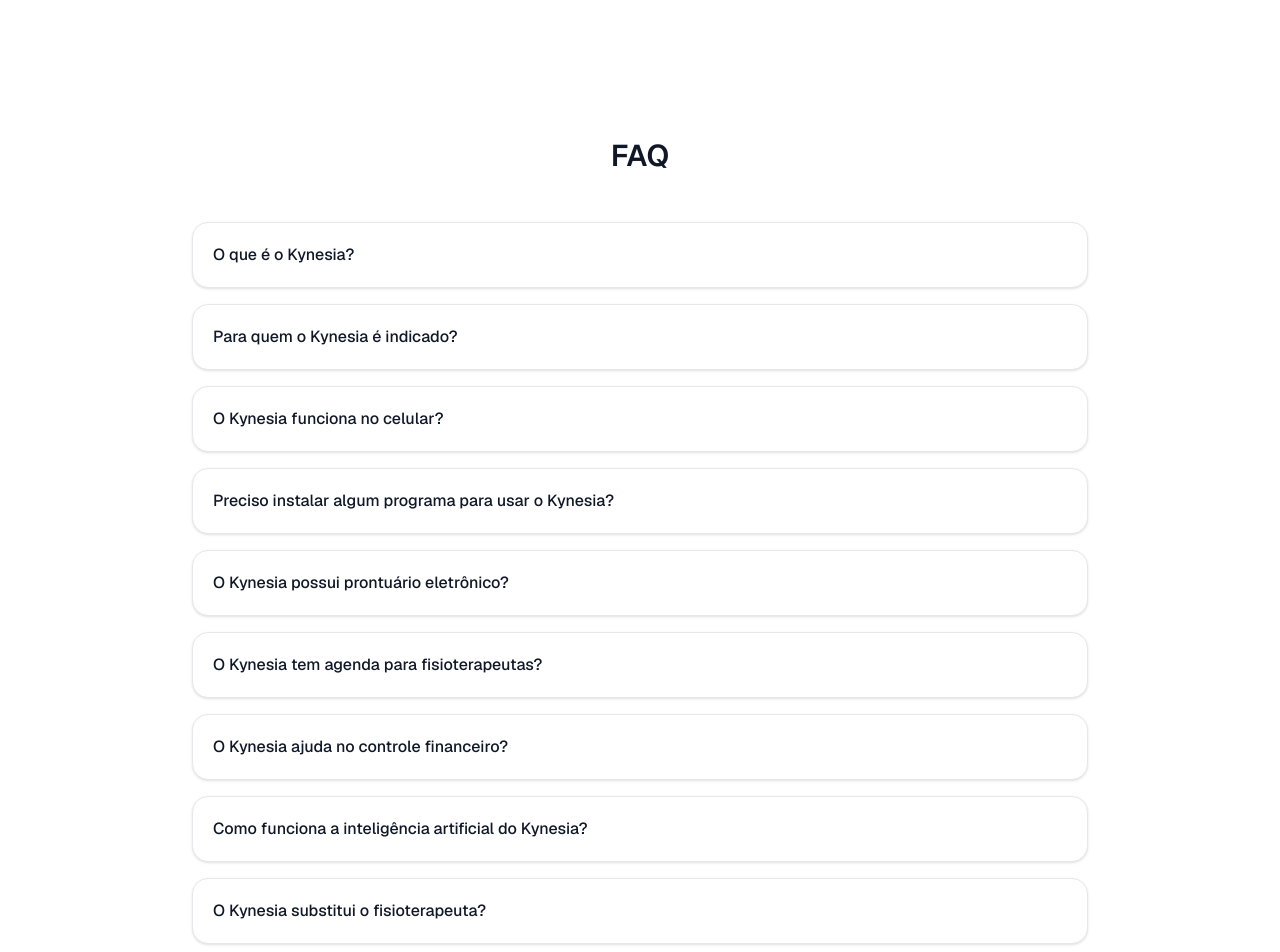
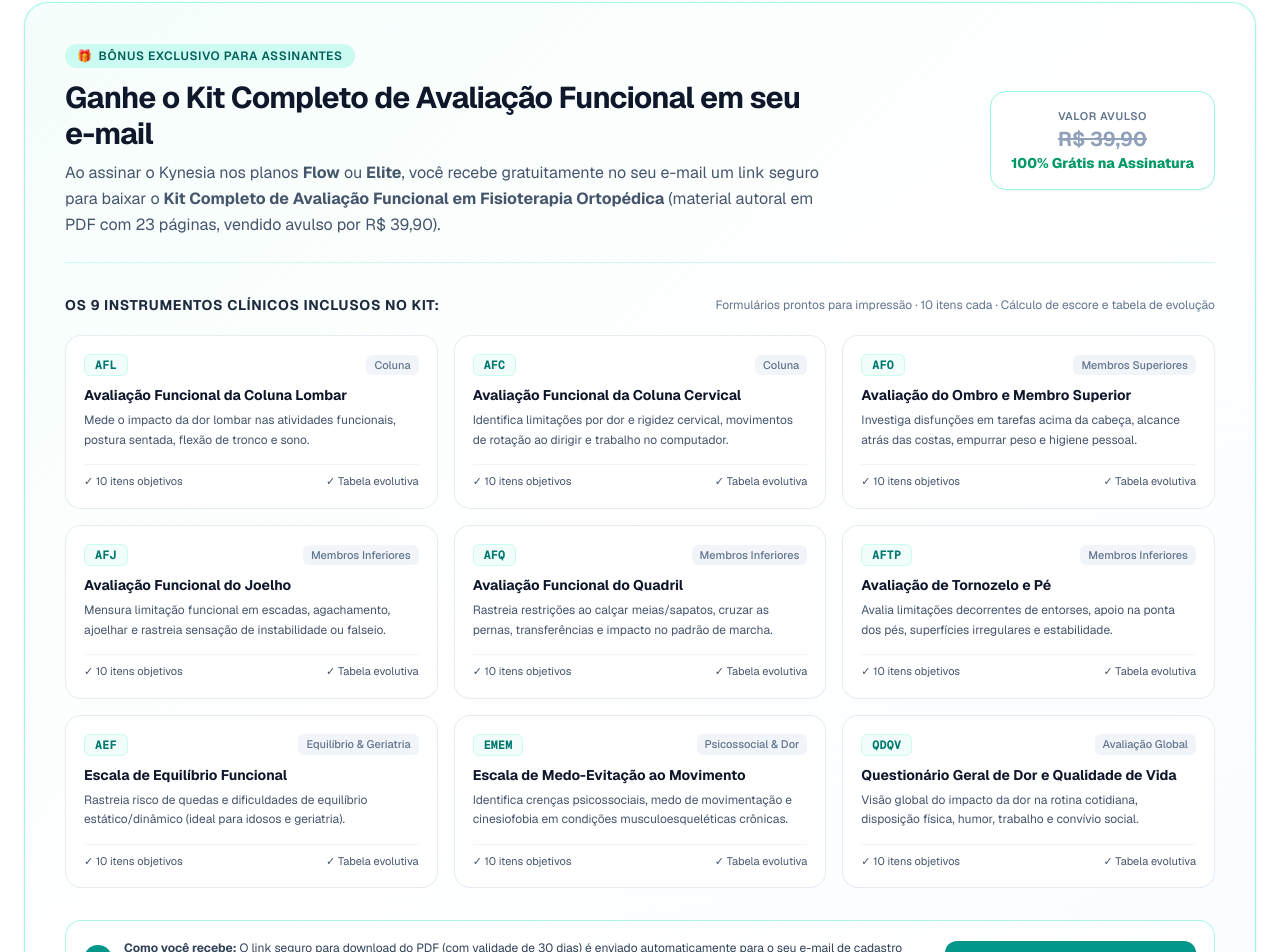
Before and after one commit to sendrette/kynesia-site, a Next.js app: page / in a window 1280 px wide. Shown: the part 5417-6369 px from the top of the page. Built offline with nearby package versions, Linux system fonts and the light colour scheme.

Commit message:
feat: add Functional Assessment Kit bonus to checkout, pricing comparison, and plan benefits

```diff
--- a/app/checkout/page.tsx
+++ b/app/checkout/page.tsx
@@ -365,6 +365,12 @@
                 No Pix, a cobrança será única com o valor anual total.
               </div>
             ) : null}
+
+            {plan.monthlyPrice > 0 ? (
+              <div className="mt-4 rounded-xl border border-emerald-200 bg-emerald-50/80 p-3.5 text-xs text-emerald-950">
+                <span className="font-semibold text-emerald-800">🎁 Bônus incluso:</span> O link seguro para download do <em>Kit Completo de Avaliação Funcional (PDF com 9 instrumentos)</em> será enviado diretamente para seu e-mail após a confirmação do primeiro pagamento.
+              </div>
+            ) : null}
           </aside>
 
           <section className="rounded-2xl border border-gray-200 bg-white p-6 shadow-sm md:p-8">
--- a/app/components/pricing-comparison-section.tsx
+++ b/app/components/pricing-comparison-section.tsx
@@ -5,7 +5,6 @@
 import Reveal from "./reveal";
 import {
   formatCurrencyBRL,
-  getPromoEndDateLabel,
   getPlanPricing,
   planCatalog,
   pricingComparisonCards,
@@ -331,6 +330,144 @@
             </div>
           </div>
         </Reveal>
+
+        {/* Bloco de Bônus Exclusivo de Assinatura: Kit Completo de Avaliação Funcional */}
+        <Reveal>
+          <div className="mt-14 overflow-hidden rounded-3xl border border-teal-200/90 bg-gradient-to-br from-teal-50/70 via-white to-sky-50/40 p-6 md:p-10 shadow-sm">
+            <div className="flex flex-col md:flex-row md:items-center justify-between gap-6 border-b border-teal-100 pb-6">
+              <div className="max-w-3xl">
+                <span className="inline-flex items-center gap-1.5 rounded-full bg-teal-100 px-3 py-1 text-xs font-semibold uppercase tracking-wider text-teal-800">
+                  <span>🎁</span> Bônus Exclusivo para Assinantes
+                </span>
+                <h3 className="mt-3 text-2xl font-bold tracking-tight text-slate-900 md:text-3xl">
+                  Ganhe o Kit Completo de Avaliação Funcional em seu e-mail
+                </h3>
+                <p className="mt-2 text-sm leading-relaxed text-slate-600 md:text-base">
+                  Ao assinar o Kynesia nos planos <strong>Flow</strong> ou <strong>Elite</strong>, você recebe gratuitamente no seu e-mail um link seguro para baixar o <strong>Kit Completo de Avaliação Funcional em Fisioterapia Ortopédica</strong> (material autoral em PDF com 23 páginas, vendido avulso por R$ 39,90).
+                </p>
+              </div>
+
+              <div className="shrink-0 self-start md:self-center rounded-2xl border border-teal-200 bg-white px-5 py-4 text-center shadow-xs">
+                <span className="block text-[11px] font-semibold uppercase tracking-wider text-slate-500">Valor Avulso</span>
+                <span className="text-xl font-bold text-slate-400 line-through">R$ 39,90</span>
+                <span className="block text-sm font-extrabold text-emerald-600">100% Grátis na Assinatura</span>
+              </div>
+            </div>
+
+            {/* Apresentação das 9 Avaliações presentes no Kit */}
+            <div className="mt-8">
+              <div className="flex flex-col sm:flex-row sm:items-center justify-between gap-2 mb-5">
+                <h4 className="text-sm font-bold uppercase tracking-wider text-slate-800">
+                  Os 9 Instrumentos Clínicos Inclusos no Kit:
+                </h4>
+                <span className="text-xs text-slate-500">
+                  Formulários prontos para impressão · 10 itens cada · Cálculo de escore e tabela de evolução
+                </span>
+              </div>
+
+              <div className="grid gap-4 sm:grid-cols-2 lg:grid-cols-3">
+                {[
+                  {
+                    sigla: "AFL",
+                    titulo: "Avaliação Funcional da Coluna Lombar",
+                    desc: "Mede o impacto da dor lombar nas atividades funcionais, postura sentada, flexão de tronco e sono.",
+                    tag: "Coluna",
+                  },
+                  {
+                    sigla: "AFC",
+                    titulo: "Avaliação Funcional da Coluna Cervical",
+                    desc: "Identifica limitações por dor e rigidez cervical, movimentos de rotação ao dirigir e trabalho no computador.",
+                    tag: "Coluna",
+                  },
+                  {
+                    sigla: "AFO",
+                    titulo: "Avaliação do Ombro e Membro Superior",
+                    desc: "Investiga disfunções em tarefas acima da cabeça, alcance atrás das costas, empurrar peso e higiene pessoal.",
+                    tag: "Membros Superiores",
+                  },
+                  {
+                    sigla: "AFJ",
+                    titulo: "Avaliação Funcional do Joelho",
+                    desc: "Mensura limitação funcional em escadas, agachamento, ajoelhar e rastreia sensação de instabilidade ou falseio.",
+                    tag: "Membros Inferiores",
+                  },
+                  {
+                    sigla: "AFQ",
+                    titulo: "Avaliação Funcional do Quadril",
+                    desc: "Rastreia restrições ao calçar meias/sapatos, cruzar as pernas, transferências e impacto no padrão de marcha.",
+                    tag: "Membros Inferiores",
+                  },
+                  {
+                    sigla: "AFTP",
+                    titulo: "Avaliação de Tornozelo e Pé",
+                    desc: "Avalia limitações decorrentes de entorses, apoio na ponta dos pés, superfícies irregulares e estabilidade.",
+                    tag: "Membros Inferiores",
+                  },
+                  {
+                    sigla: "AEF",
+                    titulo: "Escala de Equilíbrio Funcional",
+                    desc: "Rastreia risco de quedas e dificuldades de equilíbrio estático/dinâmico (ideal para idosos e geriatria).",
+                    tag: "Equilíbrio & Geriatria",
+                  },
+                  {
+                    sigla: "EMEM",
+                    titulo: "Escala de Medo-Evitação ao Movimento",
+                    desc: "Identifica crenças psicossociais, medo de movimentação e cinesiofobia em condições musculoesqueléticas crônicas.",
+                    tag: "Psicossocial & Dor",
+                  },
+                  {
+                    sigla: "QDQV",
+                    titulo: "Questionário Geral de Dor e Qualidade de Vida",
+                    desc: "Visão global do impacto da dor na rotina cotidiana, disposição física, humor, trabalho e convívio social.",
+                    tag: "Avaliação Global",
+                  },
+                ].map((item) => (
+                  <div
+                    key={item.sigla}
+                    className="flex flex-col justify-between rounded-2xl border border-slate-200/80 bg-white p-4.5 transition duration-200 hover:border-teal-300 hover:shadow-xs"
+                  >
+                    <div>
+                      <div className="flex items-center justify-between gap-2">
+                        <span className="font-mono text-xs font-bold text-teal-700 bg-teal-50 px-2.5 py-0.5 rounded-md border border-teal-100">
+                          {item.sigla}
+                        </span>
+                        <span className="text-[11px] font-medium text-slate-500 bg-slate-100 px-2 py-0.5 rounded-md">
+                          {item.tag}
+                        </span>
+                      </div>
+                      <h5 className="mt-2.5 text-sm font-bold text-slate-900 leading-snug">{item.titulo}</h5>
+                      <p className="mt-1.5 text-xs leading-relaxed text-slate-600">{item.desc}</p>
+                    </div>
+
+                    <div className="mt-3.5 border-t border-slate-100 pt-2 flex items-center justify-between text-[11px] text-slate-600">
+                      <span>✓ 10 itens objetivos</span>
+                      <span>✓ Tabela evolutiva</span>
+                    </div>
+                  </div>
+                ))}
+              </div>
+            </div>
+
+            {/* Aviso de como é feito o envio */}
+            <div className="mt-8 flex flex-col md:flex-row items-start md:items-center justify-between gap-4 rounded-2xl border border-teal-200/80 bg-white/90 p-4.5 text-xs text-slate-700">
+              <div className="flex items-start sm:items-center gap-3">
+                <span className="flex h-7 w-7 shrink-0 items-center justify-center rounded-full bg-teal-600 text-white font-bold text-xs shadow-xs">
+                  ✓
+                </span>
+                <p className="leading-relaxed">
+                  <strong>Como você recebe:</strong> O link seguro para download do PDF (com validade de 30 dias) é enviado automaticamente para o seu e-mail de cadastro assim que o primeiro pagamento da sua assinatura for confirmado pelo sistema.
+                </p>
+              </div>
+
+              <Link
+                href={`/checkout?plan=${selectedPlan.key === "start" ? "flow" : selectedPlan.key}&cycle=${billingCycle}`}
+                className="shrink-0 inline-flex items-center justify-center rounded-xl bg-teal-600 px-5 py-2.5 text-xs font-semibold text-white shadow-xs hover:bg-teal-700 transition"
+              >
+                Assinar plano {selectedPlan.key === "start" ? "Flow" : selectedMeta.name} e garantir o Kit →
+              </Link>
+            </div>
+          </div>
+        </Reveal>
       </div>
     </section>
   );
--- a/app/lib/pricing.ts
+++ b/app/lib/pricing.ts
@@ -56,12 +56,18 @@
       "IA completa para evolução clínica",
       "Gestão financeira",
       "Relatórios avançados",
+      "Bônus: Kit de Avaliação Funcional (PDF)",
     ],
   },
   elite: {
     name: "Elite",
     monthlyPrice: ORIGINAL_PRICES.elite,
-    benefits: ["Tudo do Flow + recursos avançados", "Suporte prioritário", "Prioridade em novidades"],
+    benefits: [
+      "Tudo do Flow + recursos avançados",
+      "Suporte prioritário",
+      "Prioridade em novidades",
+      "Bônus: Kit de Avaliação Funcional (PDF)",
+    ],
   },
 };
 
@@ -105,6 +111,11 @@
       {
         label: "Laudos via IA",
         note: "Geração instantânea de laudos profissionais e padronizados.",
+        status: "locked",
+      },
+      {
+        label: "Bônus: Kit de Avaliação Funcional",
+        note: "Exclusivo como bônus gratuito na assinatura dos planos Flow e Elite.",
         status: "locked",
       },
     ],
@@ -164,6 +175,11 @@
       {
         label: "Suporte Prioritário",
         note: "Atendimento agilizado para garantir sua produtividade.",
+        status: "included",
+      },
+      {
+        label: "Bônus: Kit de Avaliação Funcional (PDF)",
+        note: "9 instrumentos ortopédicos entregues no seu e-mail após a confirmação da assinatura.",
         status: "included",
       },
       {
@@ -247,6 +263,11 @@
       {
         label: "Suporte VIP dedicado",
         note: "Acompanhamento premium para sua operação clínica.",
+        status: "included",
+      },
+      {
+        label: "Bônus: Kit de Avaliação Funcional (PDF)",
+        note: "9 instrumentos ortopédicos entregues no seu e-mail após a confirmação da assinatura.",
         status: "included",
       },
     ],
```
